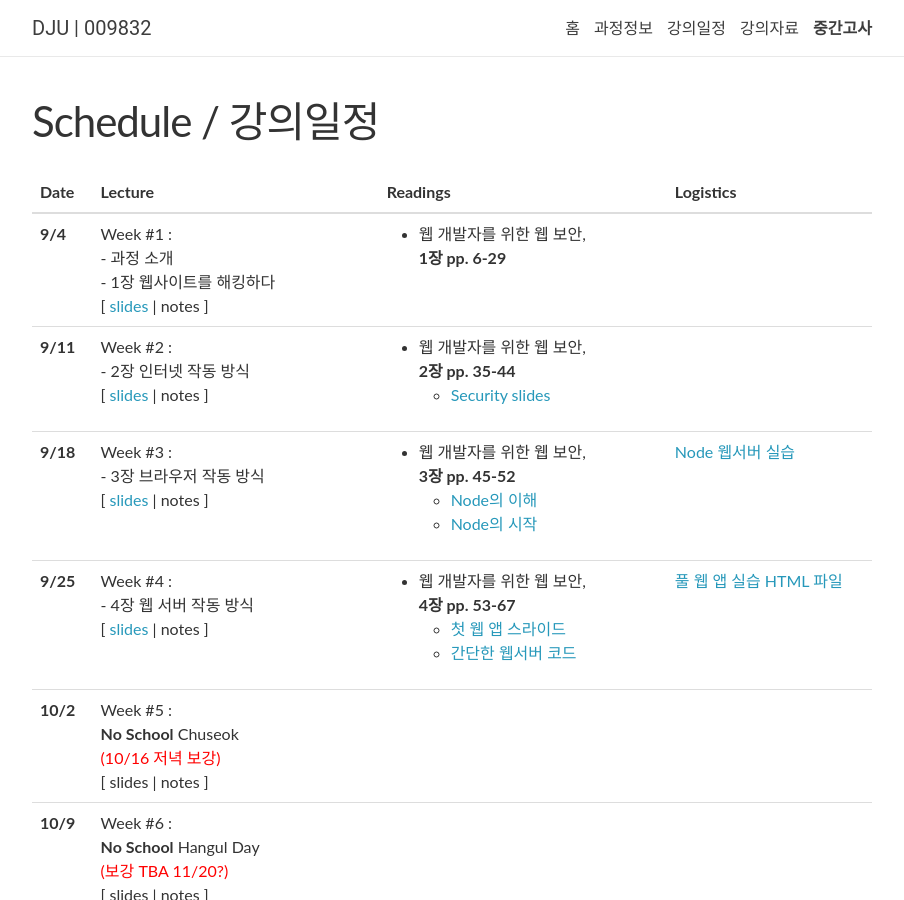
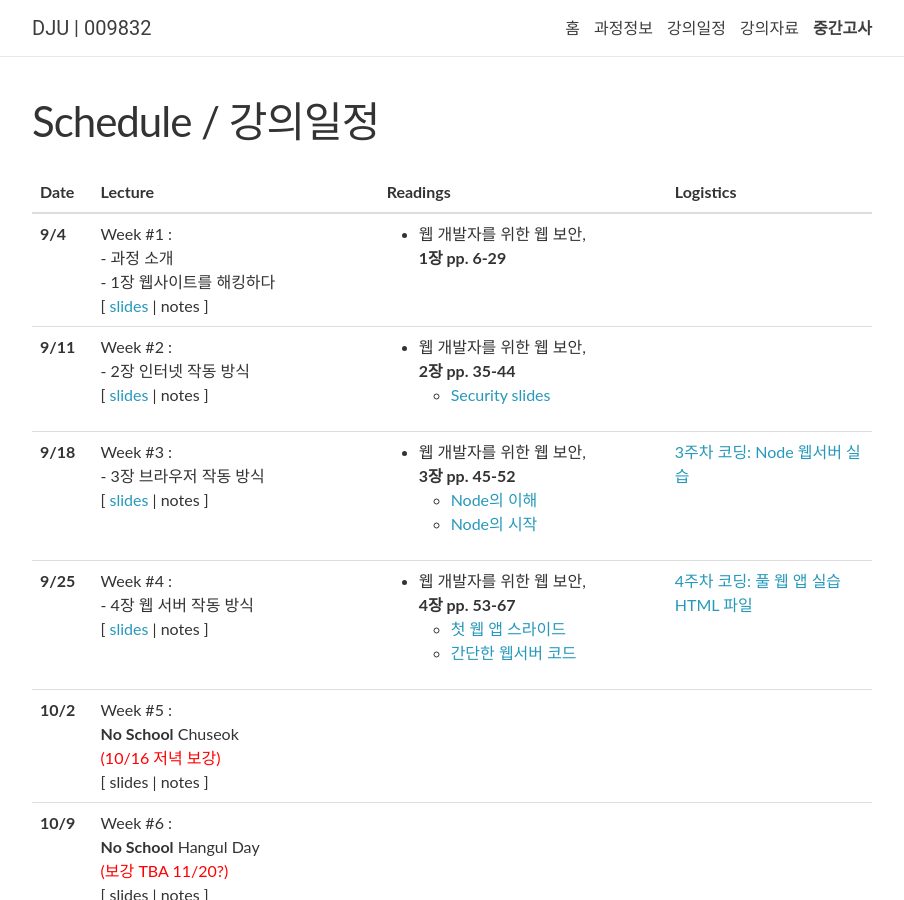
Before and after one commit to 2023-aaronkr/dju-sec, a Jekyll site: the page built from _pages/lectures.md, in a window 1280 px wide and 900 px high. Shown: the whole window, without its empty margins (188-1092 px from the left). Built offline with Jekyll 4.4.1, drawn with Linux system fonts in a browser that asks for light colours; nearby versions of some CDN libraries; comment, search, counter and statistics services are not loaded; some of the changed text lies outside the part shown.

Commit message:
Update lectures.yml

```diff
--- a/_data/lectures.yml
+++ b/_data/lectures.yml
@@ -35,7 +35,7 @@
       <li><a href="https://docs.google.com/presentation/d/1ZG7bfQzh-1F0vr_2GTpGPBdEsewUk0IZ5YjZ7YHipQs/edit?usp=sharing">Node의 시작</a></li>
     </ul>
   logistics: >
-    <a href="https://classroom.github.com/a/vidC-btC">Node 웹서버 실습</a>
+    <a href="https://classroom.github.com/a/vidC-btC">3주차 코딩: Node 웹서버 실습</a>
 
 - date: 9/25
   week: 4
@@ -50,7 +50,7 @@
       <li><a href="https://github.com/2023-aaronkr/week-3-starting-node-jekkilekki">간단한 웹서버 코드</a></li>
     </ul>
   logistics: >
-    <a href="https://classroom.github.com/a/V72aMUCJ">풀 웹 앱 실습</a>
+    <a href="https://classroom.github.com/a/V72aMUCJ">4주차 코딩: 풀 웹 앱 실습</a>
     <a href="https://drive.google.com/file/d/1WhfiZrmRJgm7QIcjUv-jhig3xki1G3sk/view?usp=sharing">HTML 파일</a>
 
 - date: 10/2
@@ -69,11 +69,13 @@
   week: 7
   title: >
     - 5장 프로그래머 작동 방식
-  slides:
+  slides: "https://docs.google.com/presentation/d/1CGI8WL-ofDaC1x9X2YNcF1rnX55dRMn-rYssPi9MgwM/edit?usp=sharing"
   readings: >
     웹 개발자를 위한 웹 보안, <br>
     <strong>5장 pp. 69-82</strong>
-  logistics:
+  logistics: >
+    <a href="https://classroom.github.com/a/KdH-dZHA">7주차 코딩: Express 웹 앱</a>
+    <a href="https://ut-nodejs.github.io/slides/2.8-11-express-web-development.pdf">Express 웹서버 스라이드</a>
 
 - date: 10/23
   week: 8
```
